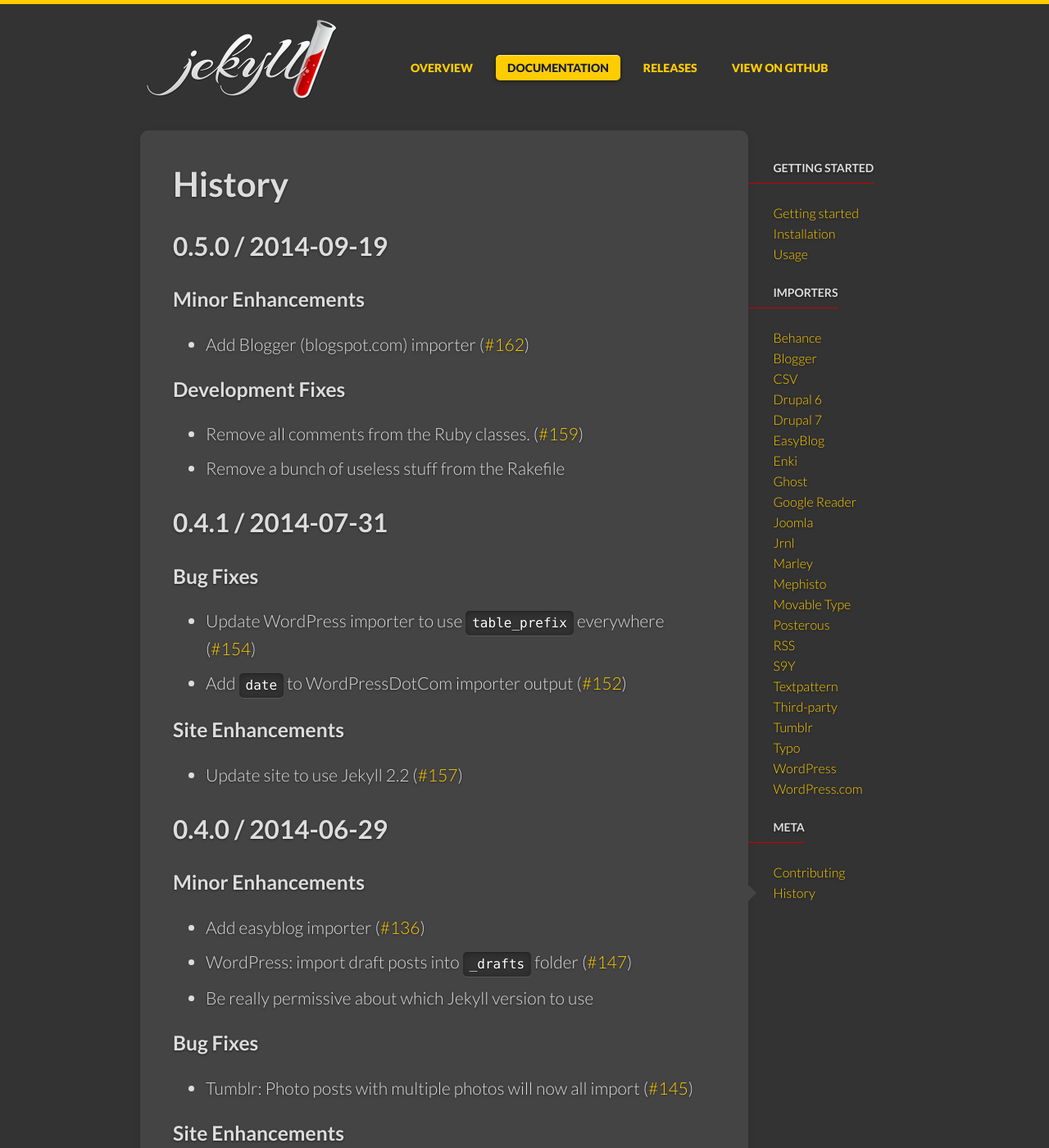
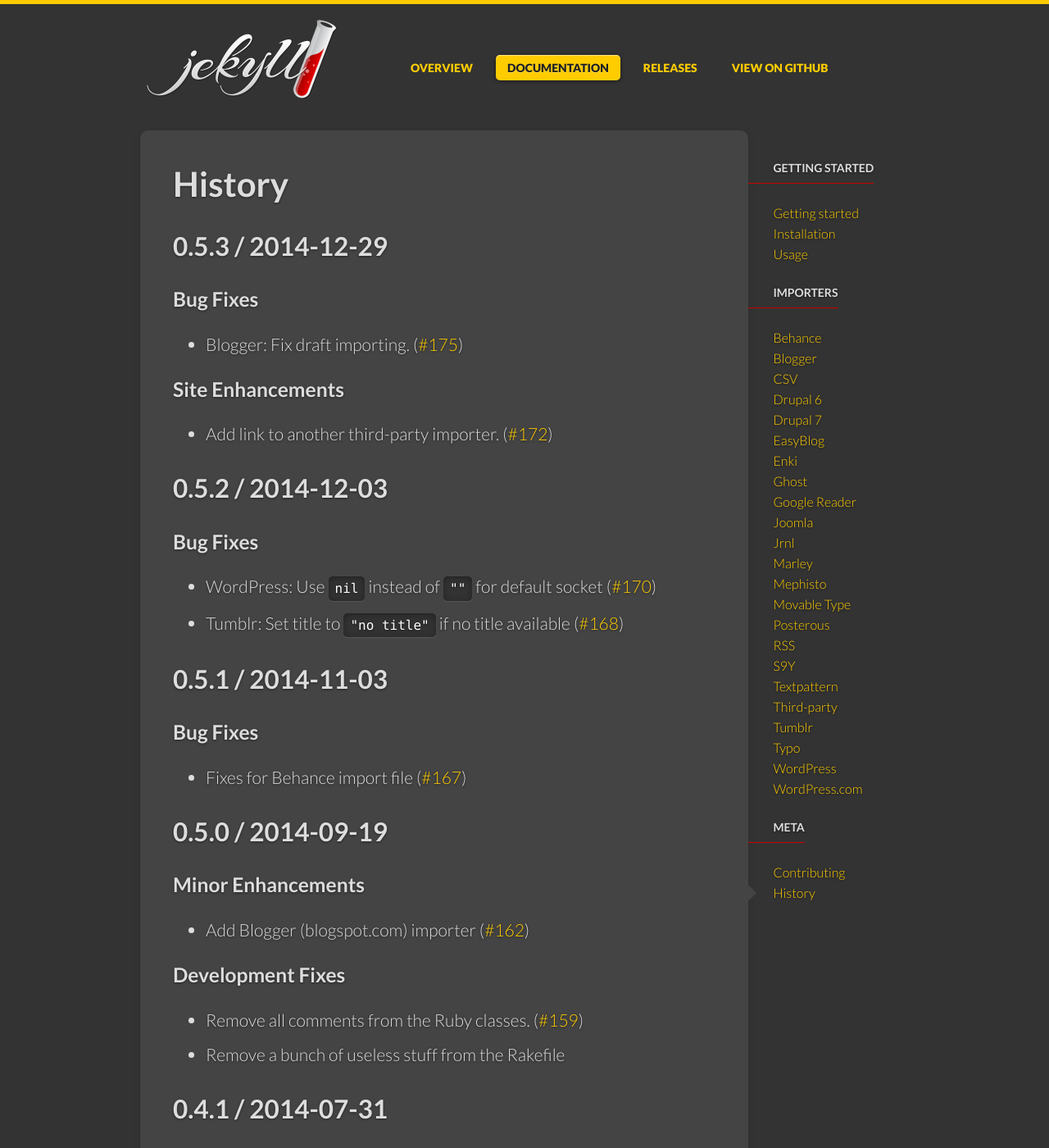
Before and after one commit to jekyll/jekyll-import, a Jekyll site: the page built from site/_docs/history.md, in a window 1280 px wide and 1400 px high. Shown: the whole window at 82% size. Built offline with Jekyll 4.4.1, drawn with Linux system fonts in a browser that asks for light colours; some web fonts are replaced.

Commit message:
Updated generated history.md file in the site.

```diff
--- a/site/_docs/history.md
+++ b/site/_docs/history.md
@@ -4,6 +4,29 @@
 permalink: "/docs/history/"
 prev_section: contributing
 ---
+
+## 0.5.3 / 2014-12-29
+
+### Bug Fixes
+
+- Blogger: Fix draft importing. ([#175]({{ site.repository }}/issues/175))
+
+### Site Enhancements
+
+- Add link to another third-party importer. ([#172]({{ site.repository }}/issues/172))
+
+## 0.5.2 / 2014-12-03
+
+### Bug Fixes
+
+- WordPress: Use `nil` instead of `""` for default socket ([#170]({{ site.repository }}/issues/170))
+- Tumblr: Set title to `"no title"` if no title available ([#168]({{ site.repository }}/issues/168))
+
+## 0.5.1 / 2014-11-03
+
+### Bug Fixes
+
+- Fixes for Behance import file ([#167]({{ site.repository }}/issues/167))
 
 ## 0.5.0 / 2014-09-19
 
```
